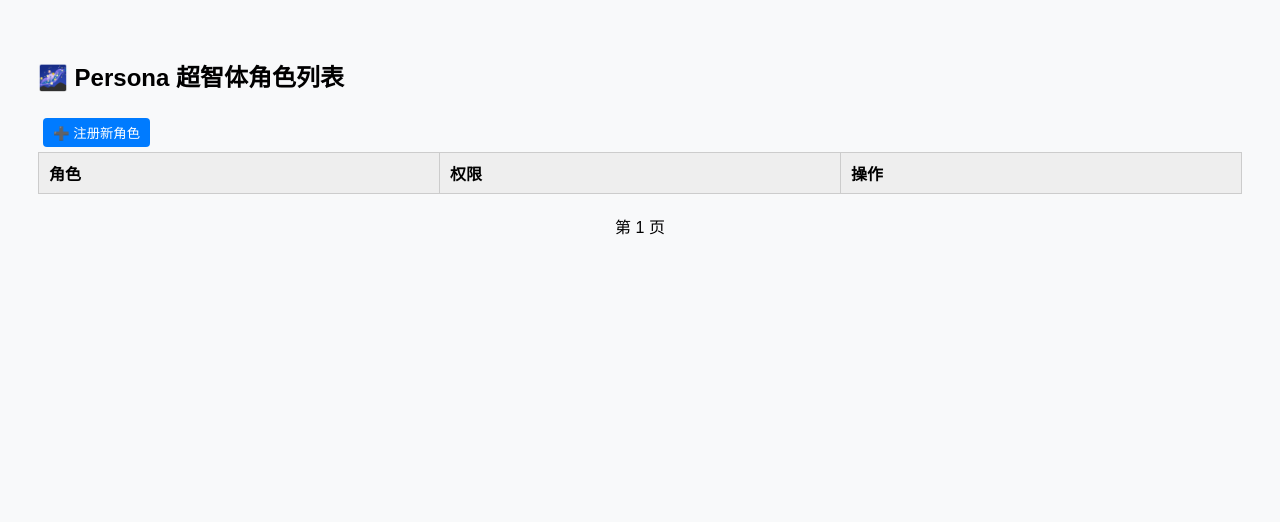
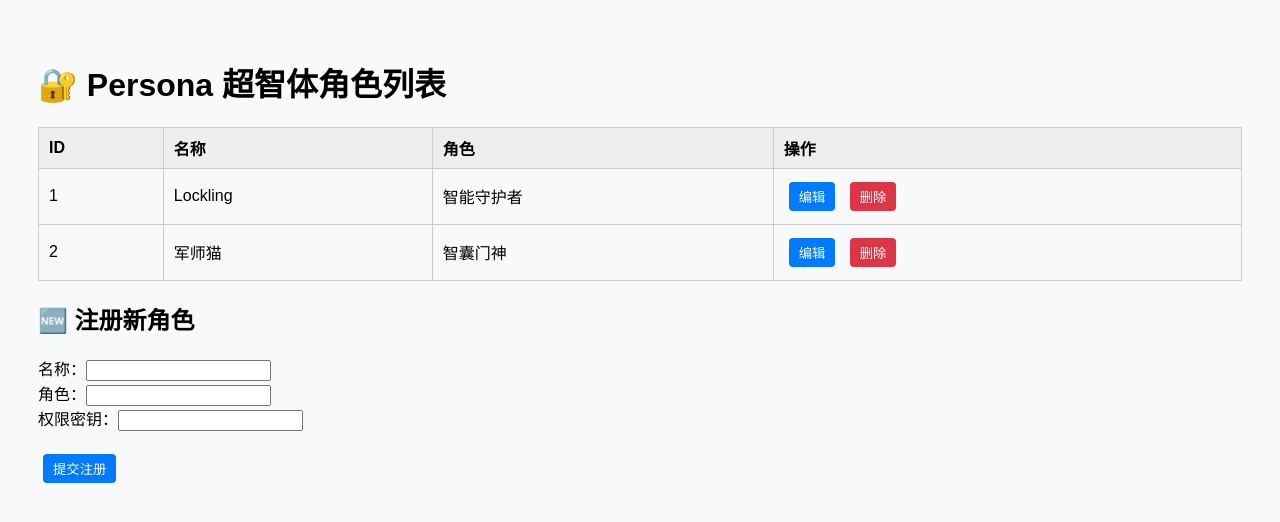
Before and after one commit to LockJade111/lockling-gpt-cloud, a FastAPI app: page /dashboard/personas in a window 1280 px wide. Shown: the top 522 px of the page. Run offline with FastAPI, Linux system fonts and the light colour scheme; lists and menus that the app fills with data are empty.

Commit message:
🔧 更新角色管理前后端：main.py + dashboard_personas.html

```diff
--- a/templates/dashboard_personas.html
+++ b/templates/dashboard_personas.html
@@ -40,161 +40,83 @@
     .danger:hover {
       background-color: #c82333;
     }
-    .pagination {
-      margin-top: 20px;
-      text-align: center;
-    }
-    .disabled {
-      color: #999;
-    }
   </style>
 </head>
 <body>
-  <h2>🌌 Persona 超智体角色列表</h2>
-
-  <button onclick="showRegisterModal()">➕ 注册新角色</button>
+  <h1>🔐 Persona 超智体角色列表</h1>
 
   <table>
     <thead>
       <tr>
+        <th>ID</th>
+        <th>名称</th>
         <th>角色</th>
-        <th>权限</th>
         <th>操作</th>
       </tr>
     </thead>
     <tbody>
-      {% for r in roles %}
+      {% for persona in personas %}
       <tr>
-        <td>{{ r.role }}</td>
+        <td>{{ persona.id }}</td>
+        <td>{{ persona.name }}</td>
+        <td>{{ persona.role }}</td>
         <td>
-          {% if r.permissions %}
-            {{ r.permissions | join(', ') }}
-          {% else %}
-            <span class="disabled">(无权限)</span>
-          {% endif %}
-        </td>
-        <td>
-          <button onclick="editPermissions('{{ r.role }}', {{ r.permissions | tojson | safe }})">编辑</button>
-          <button class="danger" onclick="deletePersona('{{ r.role }}')">删除</button>
+          <button onclick="editPersona({{ persona.id }})">编辑</button>
+          <button class="danger" onclick="deletePersona({{ persona.id }})">删除</button>
         </td>
       </tr>
       {% endfor %}
     </tbody>
   </table>
 
-  <div class="pagination">
-    {% if offset >= limit %}
-    <a href="?offset={{ offset - limit }}">上一页</a>
-    {% endif %}
-    第 {{ (offset // limit) + 1 }} 页
-    {% if roles|length == limit %}
-    <a href="?offset={{ offset + limit }}">下一页</a>
-    {% endif %}
-  </div>
+  <h2>🆕 注册新角色</h2>
+  <form id="register-form" onsubmit="registerPersona(event)">
+    <label>名称：<input type="text" id="name"></label><br>
+    <label>角色：<input type="text" id="role"></label><br>
+    <label>权限密钥：<input type="password" id="secret"></label><br><br>
+    <button type="submit">提交注册</button>
+  </form>
 
   <script>
-function showRegisterModal() {
-  const modal = document.createElement("div");
-  modal.innerHTML = `
-    <div style="background:#fff; padding:20px; border-radius:8px; width:300px;">
-      <h3>注册新角色</h3>
-      <input id="personaInput" placeholder="请输入新角色名" style="width:100%; margin-bottom:10px;"><br>
-      <input id="secretInput" placeholder="请输入将军口令" style="width:100%;"><br><br>
-      <button onclick="submitRegister()">提交</button>
-      <button onclick="this.parentNode.remove()">取消</button>
-    </div>
-  `;
-  Object.assign(modal.style, {
-    position: "fixed", top: "30%", left: "30%", background: "#0005",
-    padding: "30px", zIndex: "9999", display: "flex", justifyContent: "center"
-  });
-  document.body.appendChild(modal);
-}
-
-function submitRegister() {
-  const persona = document.getElementById("personaInput").value.trim();
-  const secret = document.getElementById("secretInput").value.trim();
-  fetch('/persona/register', {
-    method: 'POST',
-    headers: {'Content-Type': 'application/json'},
-    body: JSON.stringify({ persona, secret, operator: "将军" })
+    function registerPersona(event) {
+      event.preventDefault();
+      fetch("/persona/register", {
+        method: "POST",
+        headers: { "Content-Type": "application/json" },
+        body: JSON.stringify({
+          name: document.getElementById("name").value,
+          role: document.getElementById("role").value,
+          secret: document.getElementById("secret").value
+        })
       })
       .then(res => res.json())
-  .then(result => {
-    if (result.success) {
-      alert("✅ 注册成功");
-      location.reload();
-    } else {
-      alert("❌ 注册失败：" + result.error);
+      .then(data => {
+        alert(data.reply);
+        if (data.status === "success") {
+          window.location.reload();
         }
       });
     }
 
-function deletePersona(role) {
-  if (!confirm("确认要删除角色：" + role + "？")) return;
-  fetch('/delete_persona', {
-    method: 'POST',
-    headers: {'Content-Type': 'application/json'},
-    body: JSON.stringify({ persona: role, operator: "将军" })
+    function deletePersona(id) {
+      const secret = prompt("请输入权限密钥以确认删除：");
+      if (!secret) return;
+      fetch("/persona/delete", {
+        method: "POST",
+        headers: { "Content-Type": "application/json" },
+        body: JSON.stringify({ id: id, secret: secret })
       })
       .then(res => res.json())
-  .then(result => {
-    if (result.result && result.result.status === "success") {
-      alert("✅ 删除成功");
-      location.reload();
-    } else {
-      alert("❌ 删除失败：" + JSON.stringify(result));
+      .then(data => {
+        alert(data.reply);
+        if (data.status === "success") {
+          window.location.reload();
         }
       });
     }
 
-function editPermissions(role, currentPermissions = []) {
-  const allPermissions = ["read", "write", "admin", "query", "report", "budget", "schedule", "创建角色"];
-  const checkboxHtml = allPermissions.map(p => {
-    const checked = currentPermissions.includes(p) ? 'checked' : '';
-    return `<label><input type="checkbox" value="${p}" ${checked}> ${p}</label>`;
-  }).join('<br>');
-
-  const modal = document.createElement("div");
-  modal.innerHTML = `
-    <div style="background:#fff; padding:20px; border-radius:8px; width:300px;">
-      <p>编辑权限：<b>${role}</b></p>
-      <form id="editForm">${checkboxHtml}</form>
-      <br>
-      <button onclick="submitEdit('${role}', this)">保存</button>
-      <button onclick="this.parentNode.remove()">取消</button>
-    </div>
-  `;
-  Object.assign(modal.style, {
-    position: "fixed", top: "30%", left: "30%", background: "#0005",
-    padding: "30px", zIndex: "9999", display: "flex", justifyContent: "center"
-  });
-  document.body.appendChild(modal);
-}
-
-function submitEdit(role, button) {
-  const modal = button.parentNode;
-  const checkboxes = modal.querySelectorAll("input[type='checkbox']:checked");
-  const permissions = Array.from(checkboxes).map(cb => cb.value);
-
-  fetch('/persona/update_permissions', {
-    method: 'POST',
-    headers: {'Content-Type': 'application/json'},
-    body: JSON.stringify({ role, permissions })
-  })
-  .then(response => response.json())
-  .then(result => {
-    if (result.status === "success") {
-      alert("✅ 权限更新成功");
-      location.reload();
-    } else {
-      alert("❌ 更新失败: " + result.message);
-    }
-  })
-  .catch(error => {
-    alert("❌ 请求错误: " + error);
-  })
-  .finally(() => modal.remove());
+    function editPersona(id) {
+      alert("🚧 编辑功能尚未接入（即将开发）");
     }
   </script>
 </body>
```
Lines whose indentation alone changed are shown as unchanged.
